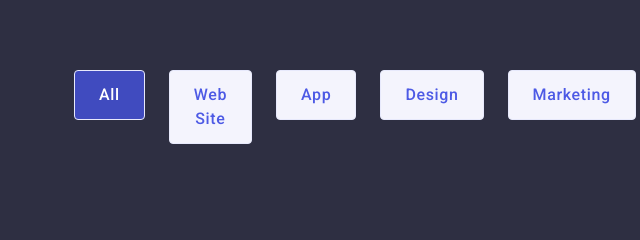
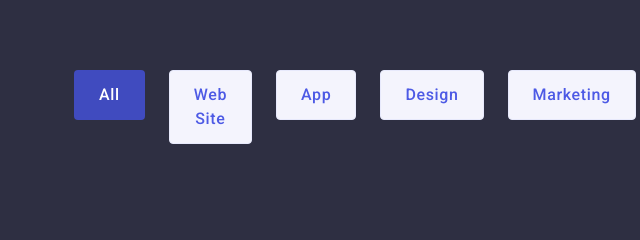
Before and after one commit to SimonMedic/goit-markup-hw-03, a plain HTML site: page portfolio.html in a window 1280 px wide. In both pictures the pointer is over the button "All". Shown: the part 147-387 px from the top of the page, 42-682 px from the left. Drawn offline with nearby package versions, Linux system fonts and the light colour scheme.

Commit message:
Update styles.css

```diff
--- a/css/styles.css
+++ b/css/styles.css
@@ -295,3 +295,6 @@ img {
     border: 1px solid var(--accent-color);
     border-radius: 4px;
 }
+.button-portfolio-main:hover {
+    border: 1px solid transparent;
+}
```
